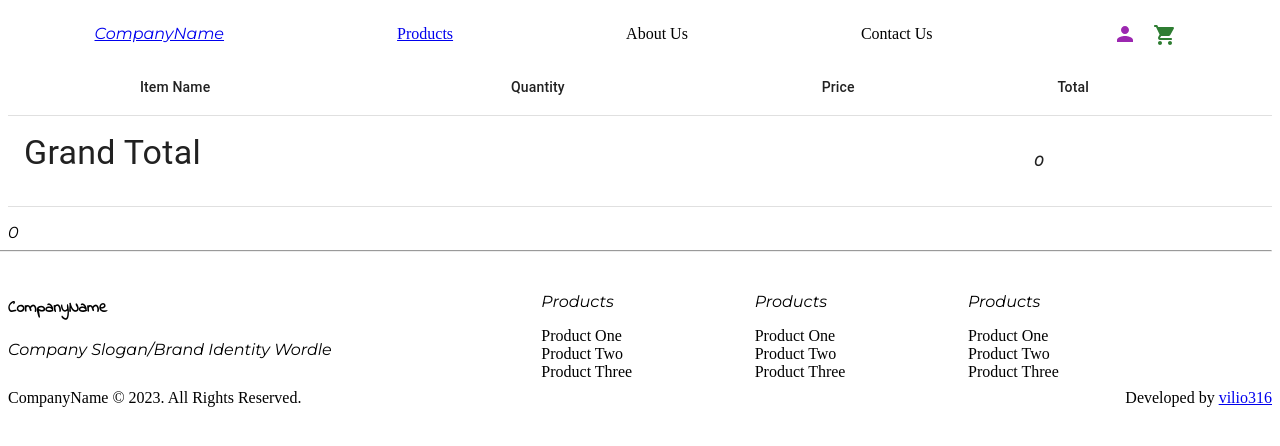
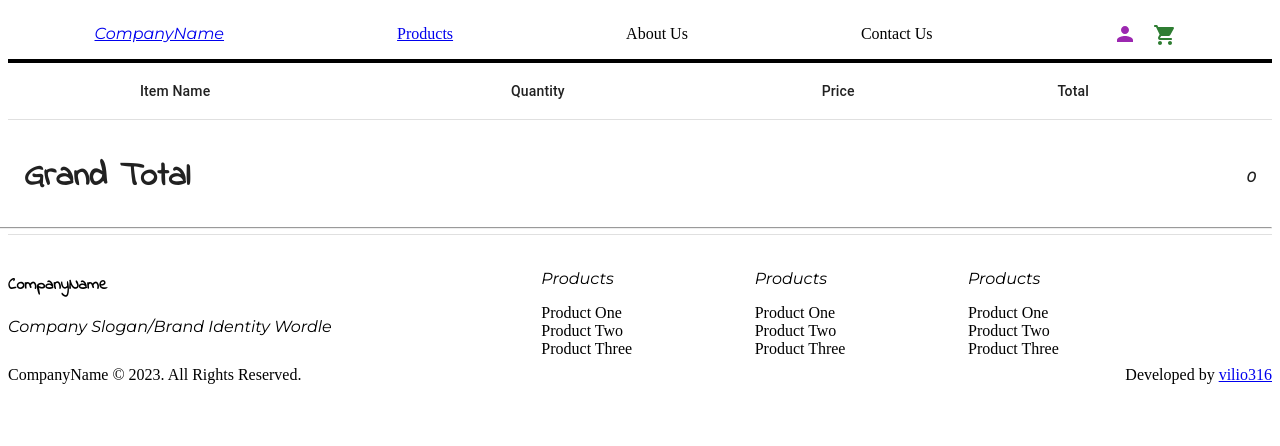
Before and after one commit to vilio316/ecommerce_store_app, a React (Vite) app: page /products/cart in a window 1280 px wide. Shown: the top 446 px of the page. Built offline with nearby package versions, Linux system fonts and the light colour scheme.

Commit message:
v1 complete

```diff
--- a/src/components/Cart.jsx
+++ b/src/components/Cart.jsx
@@ -20,13 +20,17 @@ return(
             </TableRow>
         </TableHead>
         <TableBody>
-            {cart_items.map((item)=>  <TableRow key={item.name}>
-                    <TableCell><img src={item.thumbnail} style={{width: "5%"}}></img></TableCell>
+            {cart_items.map((item)=>  <TableRow key={Math.random()* 2000}>
+                    <TableCell>
+                        <div className="grid centered_items" style={{width: "70%", placeSelf:"center"}}>
+                        <img src={item.thumbnail} style={{width: "15%"}} className="rounded_images"></img>
+                        </div>
+                        </TableCell>
                     <TableCell><a href={`/product/${item.id}`}>{item.name}</a>
                     </TableCell>
                     <TableCell>{item.quantity}</TableCell>
-                    <TableCell>{item.price}</TableCell>
-                    <TableCell>{Number(item.price) * Number(item.quantity)}
+                    <TableCell align="right">{item.price}</TableCell>
+                    <TableCell align="right">{Number(item.price) * Number(item.quantity)}
                     </TableCell>
                 </TableRow>
 )}
@@ -36,11 +40,10 @@ return(
                     Grand Total
                     </Typography>
                     </TableCell>
-                    <TableCell colSpan={2}><p style={{fontWeight: "bold", textAlign: "center"}}>{cart_price}</p></TableCell>
+                    <TableCell colSpan={2}><p style={{fontWeight: "bold", textAlign: "right"}}>{cart_price}</p></TableCell>
             </TableRow>
         </TableBody>
     </Table>
-    <p>{cart_price}</p>
 </>
 )
 }
--- a/src/index.css
+++ b/src/index.css
@@ -4,6 +4,9 @@ p{
 }
 .grid{
   display: grid;
+}
+.nav_bar{
+  border-bottom: 0.25rem solid black;
 }
 .five_cols{
 grid-template-columns: auto auto auto auto auto;
--- a/src/main.jsx
+++ b/src/main.jsx
@@ -11,6 +11,8 @@ import { fetchProductInfo, fetchProducts } from './loaders/loaders.js'
 import ErrorPage from './components/ErrorPage.jsx'
 import { Provider } from 'react-redux'
 import { cartStore } from './app/store.js'
+import { ThemeProvider } from '@mui/material'
+import { testTheme } from './assets/mui_themes/themes.js'
 const availableRoutes = createBrowserRouter([
   {
   path: '/', element: <App/>, loader: ()=> {
@@ -54,8 +56,10 @@ const availableRoutes = createBrowserRouter([
 ReactDOM.createRoot(document.getElementById('root')).render(
   <>
   <Provider store={cartStore}>
-    <Header/>
+  <Header/>
+    <ThemeProvider theme={testTheme}>
 <RouterProvider router={availableRoutes}/>
+</ThemeProvider>
 </Provider>
 <Footer/>
 
```
